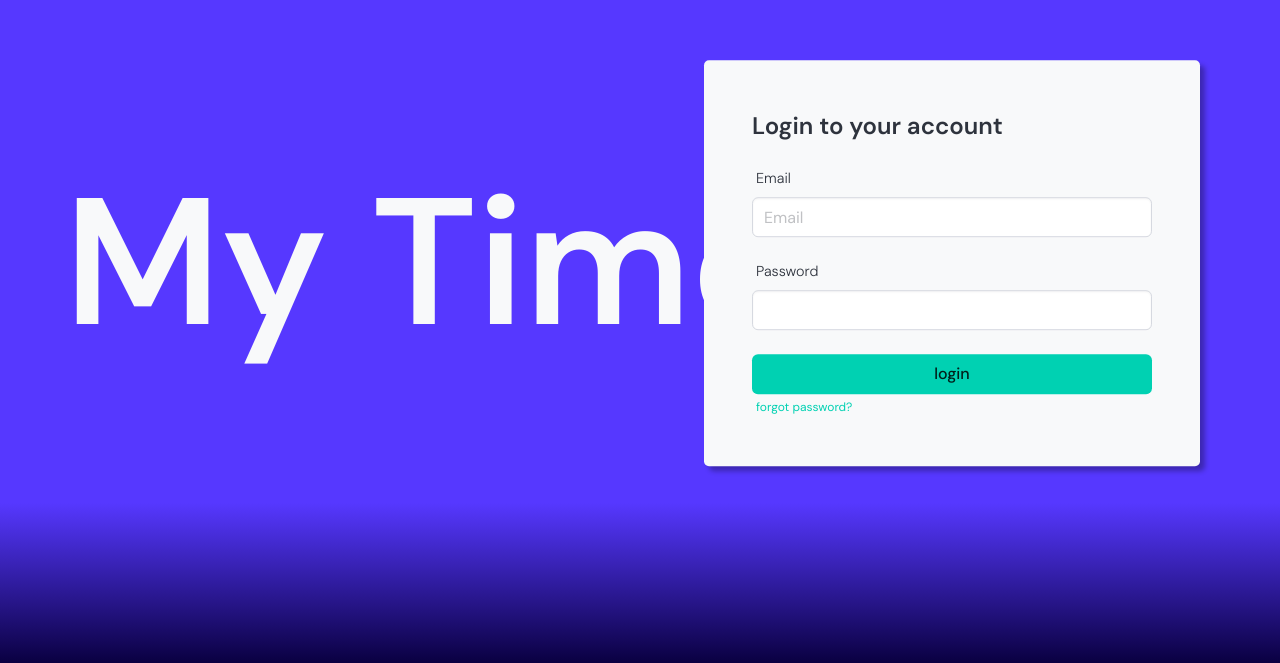
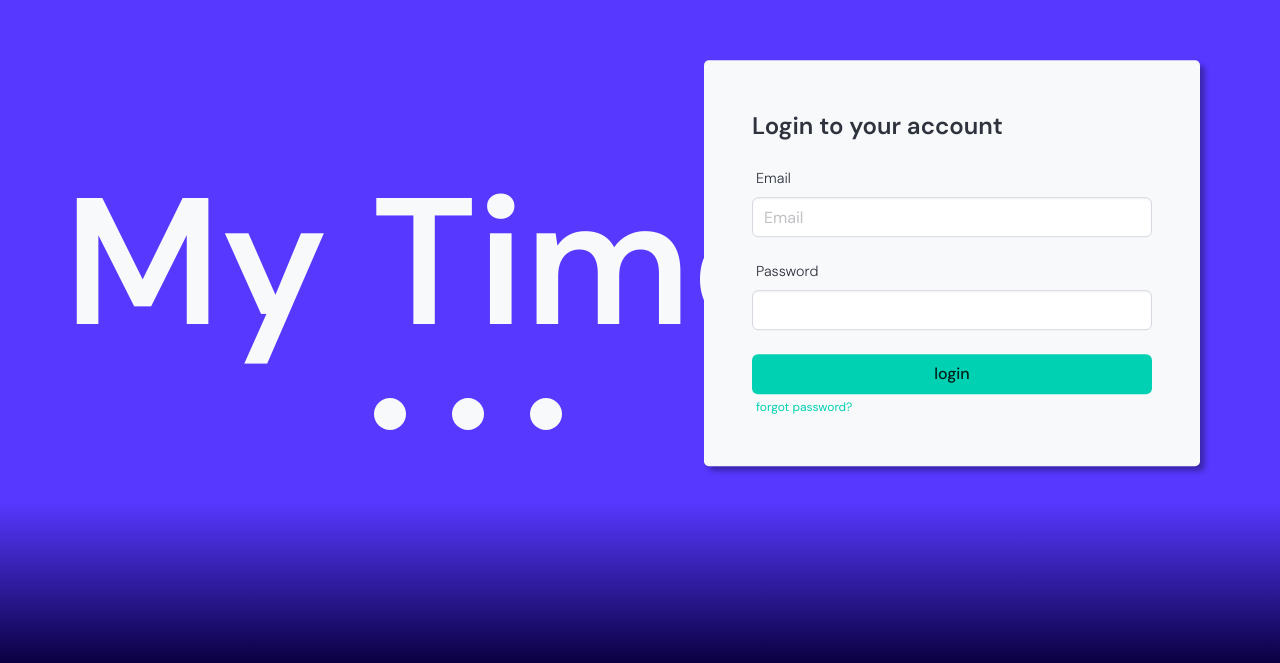
Before and after one commit to c0den0w/angular, an Angular app in the folder MyTime/: page / in a window 1280 px wide. Shown: the part 137-800 px from the top of the page. Built offline with nearby package versions, Linux system fonts and the light colour scheme.

Commit message:
add wave animation for login

```diff
--- a/MyTime/src/app/login/login.component.html
+++ b/MyTime/src/app/login/login.component.html
@@ -18,7 +18,14 @@
             </div>
         </form>
     </div>
-    <div class="accent">
-        <h1>My Time.</h1>
+    <div class="accent-container">
+        <div class="accent">
+            <h1>My Time.</h1>
+            <div class="dot-container">
+                <span class="dot dot-1"></span>
+                <span class="dot dot-2"></span>
+                <span class="dot dot-3"></span>
+            </div>
+        </div>
     </div>
 </div>
--- a/MyTime/src/app/login/login.component.scss
+++ b/MyTime/src/app/login/login.component.scss
@@ -4,16 +4,58 @@
     background: linear-gradient(to bottom, #5638ff 80%,#0a0041);
     position: relative;
 }
-.accent{
+.accent-container{
     position: absolute;
     top: 50%;
     left: 5%;
     transform: translateY(-50%);
-    h1{
-        font-size: 180px;
-        font-weight: 600;
-        color: #f8f9fa;
-        z-index: 10;
+    & > .accent{
+        position: relative;
+        h1{
+            font-size: 180px;
+            font-weight: 600;
+            color: #f8f9fa;
+            z-index: 10;
+        }
+    }
+}
+.dot-container{
+
+}
+.dot{
+    position: absolute;
+    width: 2rem;
+    height: 2rem;
+    border-radius: 50%;
+    background-color: #f8f9fa;
+}
+.dot-1{
+    left: 40%;
+    animation: wave 1.25s infinite linear;
+}
+.dot-2{
+    left:50%;
+    animation: wave 1.25s infinite linear 0.25s;
+}
+.dot-3{
+    left: 60%;
+    animation: wave 1.25s infinite linear 0.5s;
+
+}
+
+@keyframes wave {
+    0%{
+        transform: translateY(0rem);
+    }
+
+    20%{
+        transform: translateY(-2rem);
+    }
+    40%{
+        transform: translateY(0);
+    }
+    100%{
+        transform: translateY(0);
     }
 }
 .login-container{
```
